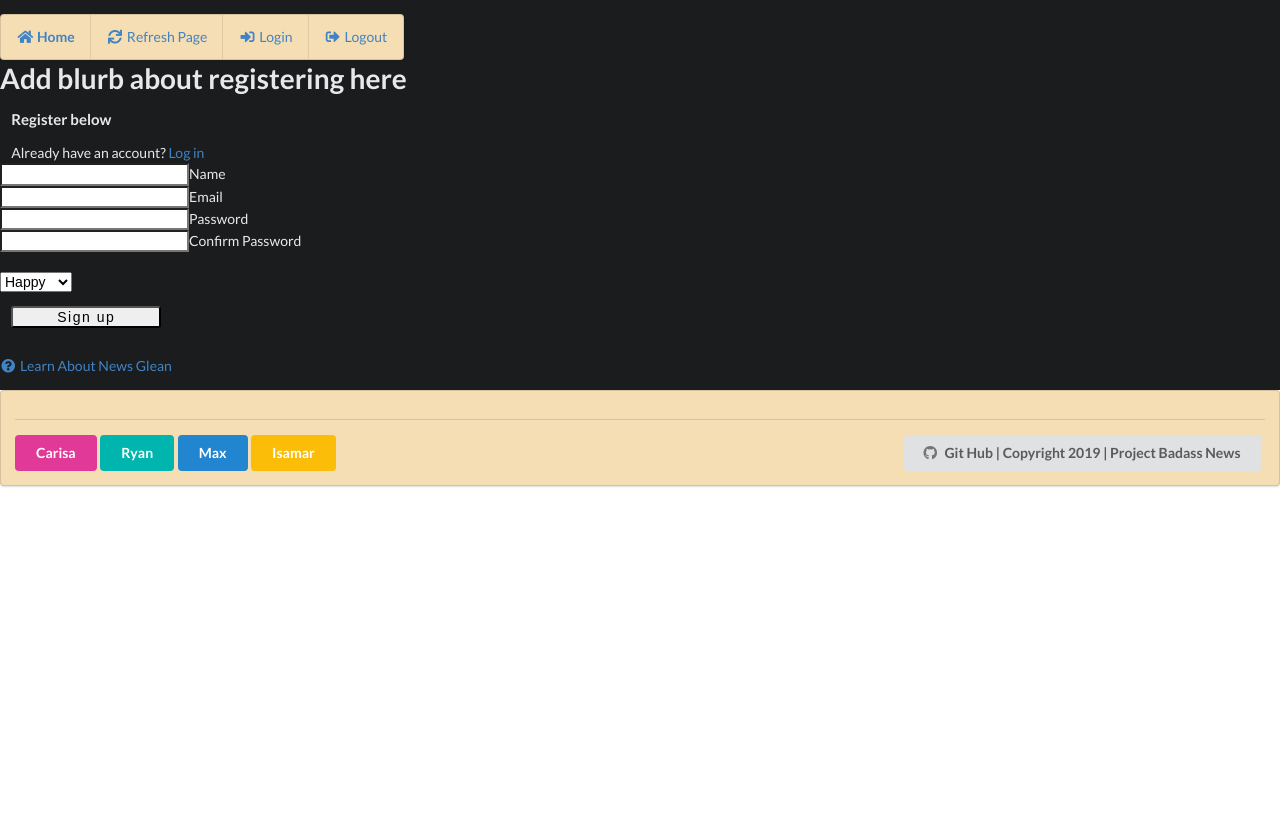
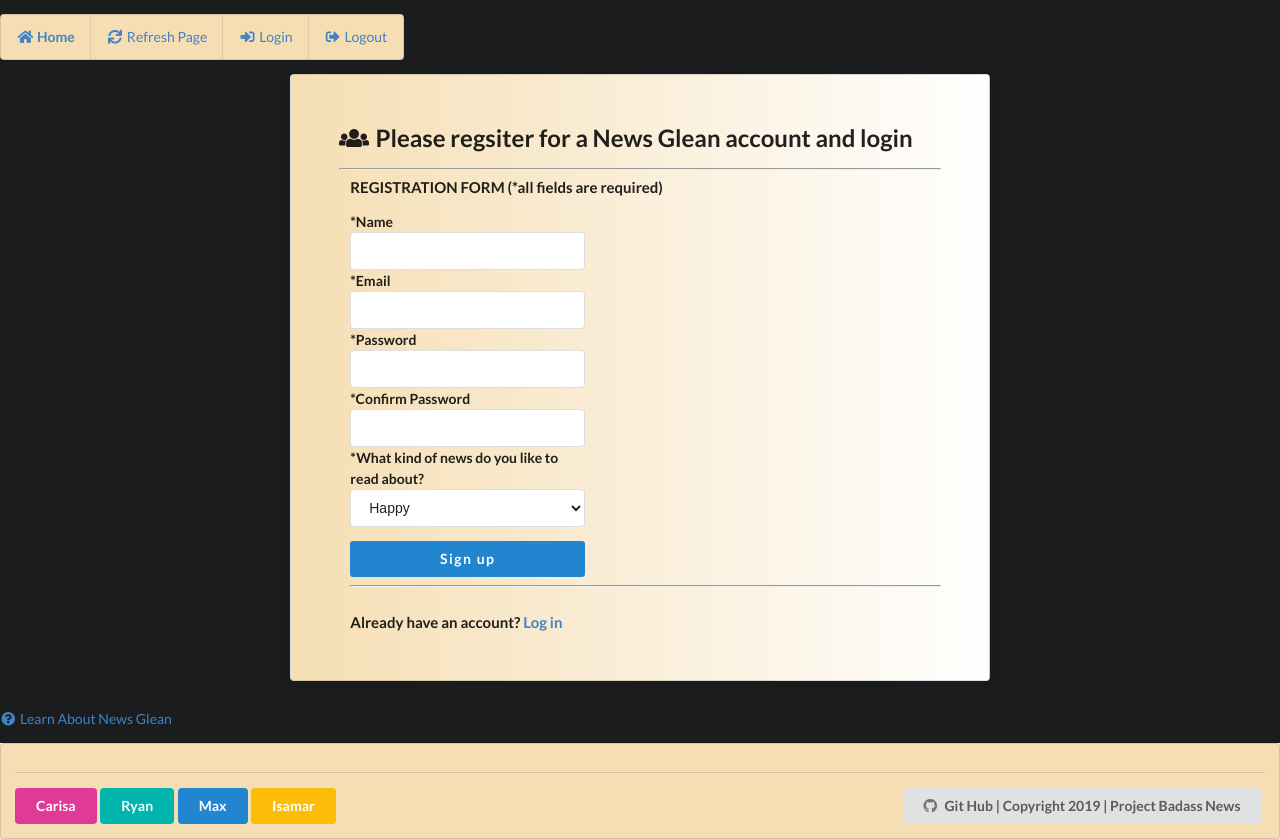
Before and after one commit to FizzyMo/Final-PROJECT, a React (Create React App) app in the folder client/: page /register in a window 1280 px wide. Before the commit the page ends 800 px from the top, so only its background shows below. Built offline with nearby package versions, Linux system fonts and the light colour scheme; no server answers.

Commit message:
formatting of the register form

```diff
--- a/client/src/component/auth/Register.js
+++ b/client/src/component/auth/Register.js
@@ -13,6 +13,7 @@
       email: "",
       password: "",
       password2: "",
+      emotion: "",
       errors: {}
     };
   }
@@ -43,7 +44,8 @@
       name: this.state.name,
       email: this.state.email,
       password: this.state.password,
-      password2: this.state.password2
+      password2: this.state.password2,
+      emotion: this.state.emotion
     };
 
     this.props.registerUser(newUser, this.props.history);
@@ -53,20 +55,19 @@
     const { errors } = this.state;
 
     return (
-      <div className="container">
-        <div className="row">
-          <div className="col s8 offset-s2">
-            <h1>Add blurb about registering here</h1>
-            <div className="col s12" style={{ paddingLeft: "11.250px" }}>
-              <h4>
-                <b>Register</b> below
-              </h4>
-              <p className="grey-text text-darken-1">
-                Already have an account? <Link to="/login">Log in</Link>
-              </p>
-            </div>
+      <div className="ui raised very padded text container segment" style={{ background: 'linear-gradient(to left, white, wheat' }}>
+
+        <h2><i class="users icon"></i> Please regsiter for a News Glean account and login</h2>
+        <hr />
+
+        <div style={{ paddingLeft: '11.250px' }}>
+          <h4>REGISTRATION FORM (*all fields are required)</h4>
+
           <form noValidate onSubmit={this.onSubmit}>
-              <div className="input-field col s12">
+            <div className="ui form" style={{ width: '235px'}}>
+              <label htmlFor="name" style={{ fontWeight: 'bold' }}>*Name </label>
+              <span className="red-text">{errors.name}</span>
+              <br />
               <input
                 onChange={this.onChange}
                 value={this.state.name}
@@ -77,10 +78,12 @@
                   invalid: errors.name
                 })}
               />
-                <label htmlFor="name">Name</label>
-                <span className="red-text">{errors.name}</span>
             </div>
-              <div className="input-field col s12">
+
+            <div className="ui form" style={{ width: '235px'}}>
+              <label htmlFor="email" style={{ fontWeight: 'bold' }}>*Email </label>
+              <span className="red-text">{errors.email}</span>
+              <br />
               <input
                 onChange={this.onChange}
                 value={this.state.email}
@@ -91,10 +94,12 @@
                   invalid: errors.email
                 })}
               />
-                <label htmlFor="email">Email</label>
-                <span className="red-text">{errors.email}</span>
             </div>
-              <div className="input-field col s12">
+
+            <div className="ui form" style={{ width: '235px'}}>
+              <label htmlFor="password" style={{ fontWeight: 'bold' }}>*Password </label>
+              <span className="red-text">{errors.password}</span>
+              <br />
               <input
                 onChange={this.onChange}
                 value={this.state.password}
@@ -105,10 +110,12 @@
                   invalid: errors.password
                 })}
               />
-                <label htmlFor="password">Password</label>
-                <span className="red-text">{errors.password}</span>
             </div>
-              <div className="input-field col s12">
+
+            <div className="ui form" style={{ width: '235px'}}>
+              <label htmlFor="password2" style={{ fontWeight: 'bold' }}>*Confirm Password </label>
+              <span className="red-text">{errors.password2}</span>
+              <br />
               <input
                 onChange={this.onChange}
                 value={this.state.password2}
@@ -119,34 +126,37 @@
                   invalid: errors.password2
                 })}
               />
-                <label htmlFor="password2">Confirm Password</label>
-                <span className="red-text">{errors.password2}</span>
             </div>
-              <br />
 
+            <div className="ui form" style={{ width: '235px'}}>
+              <label htmlFor="emotion" style={{ fontWeight: 'bold' }}>*What kind of news do you like to read about? </label>
+              <span className="red-text">{errors.emotion}</span>
               <select>
-                <option value="volvo">Happy</option>
-                <option value="saab">Sad</option>
-                <option value="opel">Exciting</option>
-                <option value="audi">Angry</option>
+                <option value="0">Happy</option>
+                <option value="1">Sad</option>
+                <option value="2">Exciting</option>
+                <option value="3">Angry</option>
               </select>
+            </div>
 
-              <div className="col s12" style={{ paddingLeft: "11.250px" }}>
+            <div className="input-field col s12">
               <button
                 style={{
-                    width: "150px",
+                  width: "235px",
                   borderRadius: "3px",
                   letterSpacing: "1.5px",
                   marginTop: "1rem"
                 }}
                 type="submit"
-                  className="btn btn-large waves-effect waves-light hoverable blue accent-3"
+                className="fluid blue ui button"
               >
                 Sign up
                 </button>
             </div>
+            <hr/>
+            <h4>Already have an account? <Link to="/login">Log in</Link></h4>
+
           </form>
-          </div>
         </div>
       </div>
     );
```
Lines whose indentation alone changed are shown as unchanged.
